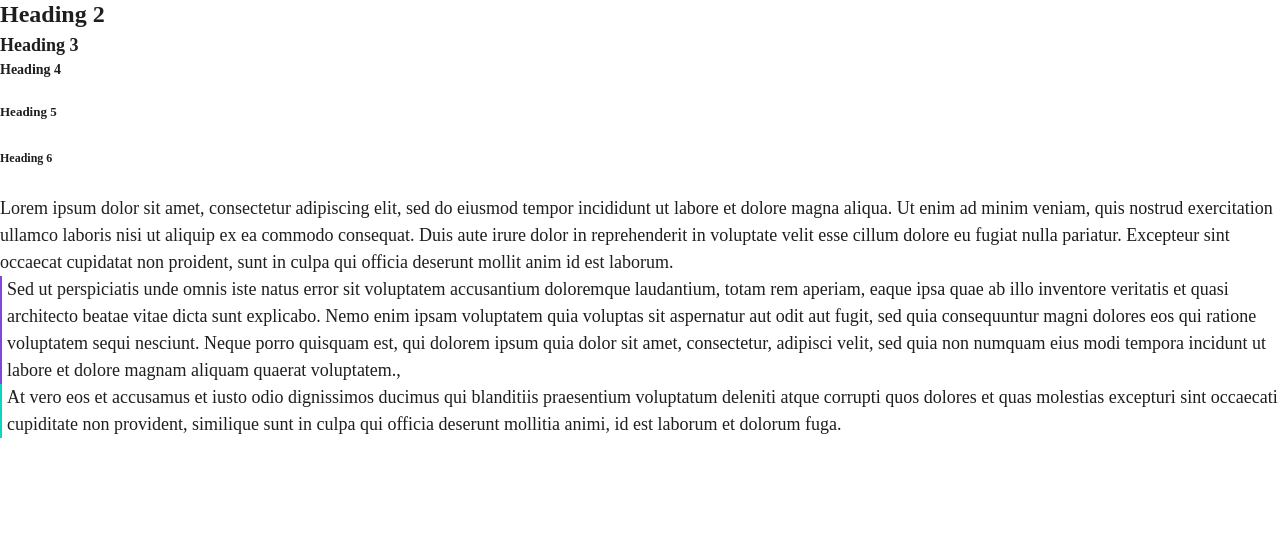
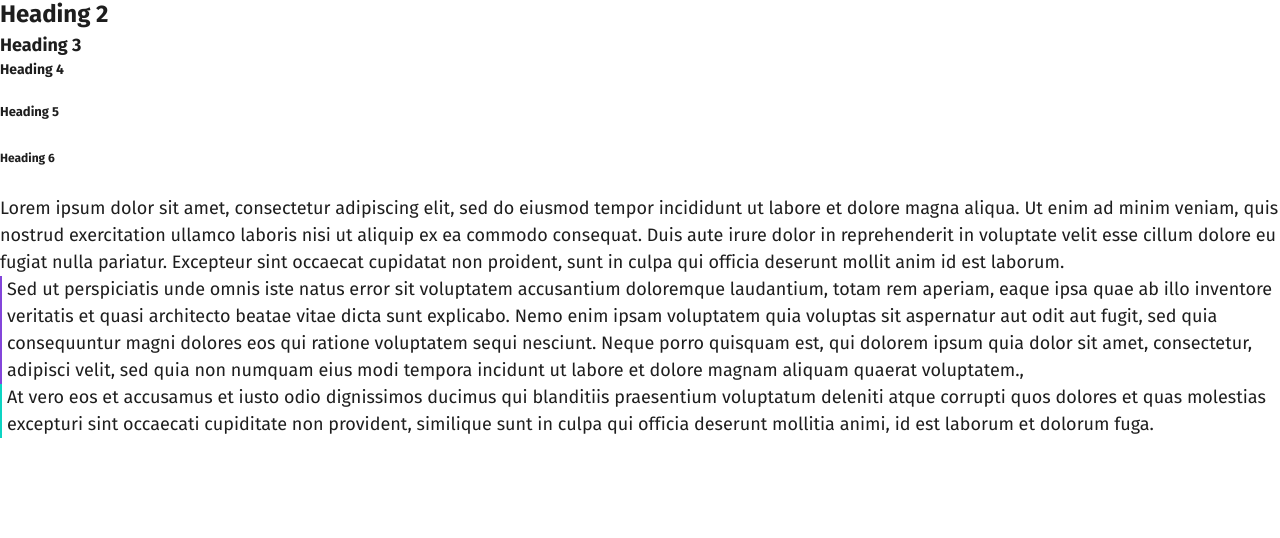
Before and after one commit to JPZelos/planecheck, a website built with Parcel: page index.html in a window 1280 px wide. Shown: the part 262-800 px from the top of the page. Built offline with nearby package versions, Linux system fonts and the light colour scheme.

Commit message:
style: add fira font

```diff
--- a/typography.scss
+++ b/typography.scss
@@ -17,10 +17,14 @@ $font-weight--normal: 400;
 $font-weight--bold: 700;
 $font-weight--bolder: 900;
 
+@import url('https://fonts.googleapis.com/css?family=Fira+Sans:100,100i,300,300i,400,400i,700,700i,900,900i&display=swap');
+
+
 body {
     color: $colour-font;
+    font-family: 'Fira Sans', sans-serif;
     font-size: $font-size--medium;
-    font-size: $font-weight--normal;
+    font-weight: $font-weight--normal;
 }
 
 .font-colour--alt {
```
